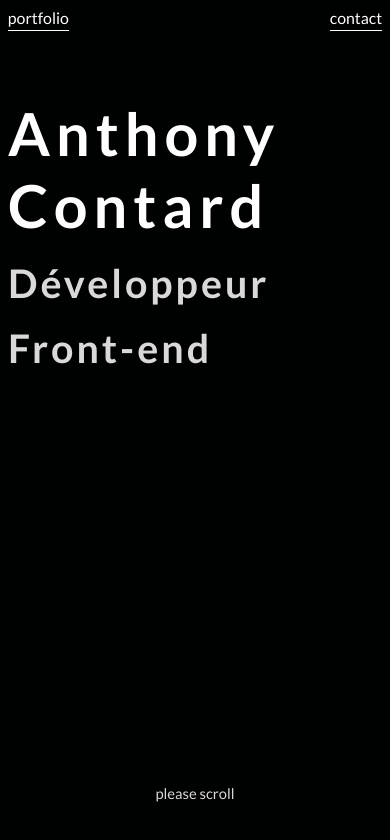
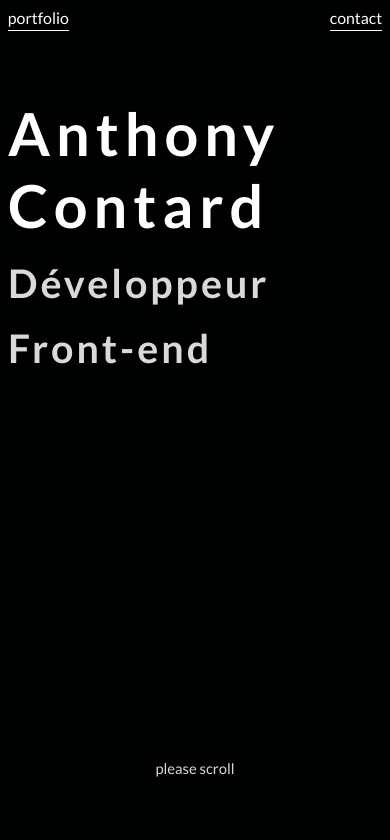
Before and after one commit to Anthony77151/my_portfolio, a website: page index.html in a window 390 px wide. Shown: the top 840 px of the page. Drawn offline with Linux system fonts and the light colour scheme.

Commit message:
trying to fix some issues on mobile

```diff
--- a/assets/styles/components/_header.scss
+++ b/assets/styles/components/_header.scss
@@ -34,8 +34,8 @@ header {
         bottom: 50px;
         color: $color-3;
         font-size: calc(0.8rem + 0.5vw);
-        // @media (max-width: 768px) {
-        //     bottom: 50px;
-        // }
+        @media (max-width: 768px) {
+            bottom: 75px;
+        }
     }
 }
```
Also changed, not shown: assets/styles/style.css, 1 other file.
